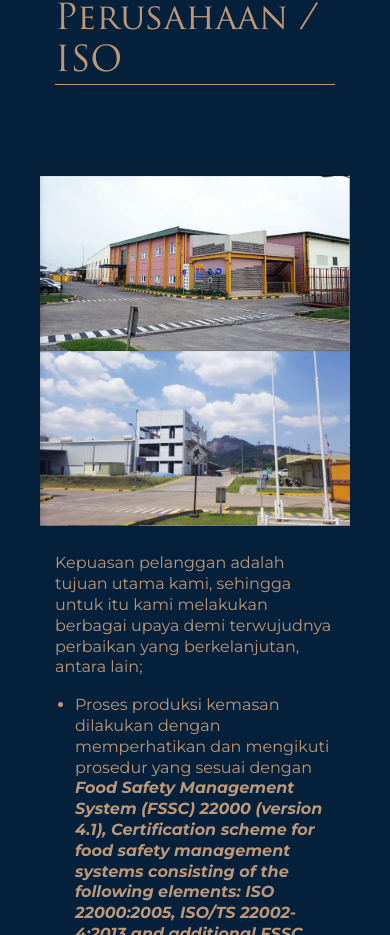
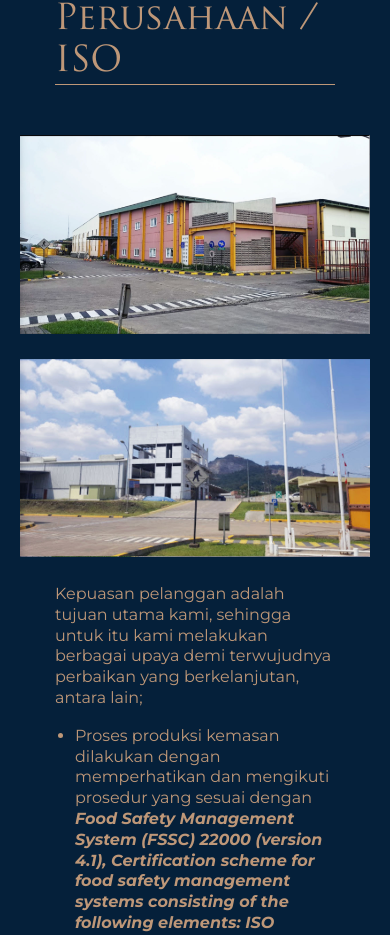
Before and after one commit to putranugroho/react-landing-page, a React (Create React App) app: page / in a window 390 px wide. Shown: the part 1512-2447 px from the top of the page. Built offline with nearby package versions, Linux system fonts and the light colour scheme.

Commit message:
Update desc & img

```diff
--- a/public/index.html
+++ b/public/index.html
@@ -7,7 +7,7 @@
     <meta name="theme-color" content="#000000" />
     <meta
       name="description"
-      content="Web site created using create-react-app"
+      content="Build a reliable products for a credible partnership."
     />
     <link rel="apple-touch-icon" href="%PUBLIC_URL%/singologo.png" />
     <link
--- a/src/components/About.css
+++ b/src/components/About.css
@@ -122,7 +122,8 @@
     @media screen and (max-width: 960px) {
         .about__video {
             grid-template-columns: none;
-            padding: 40px 20px 0px;
+            grid-template-rows: 1fr 1fr;
+            row-gap: 25px;
         }
 
         .about__text{
```
